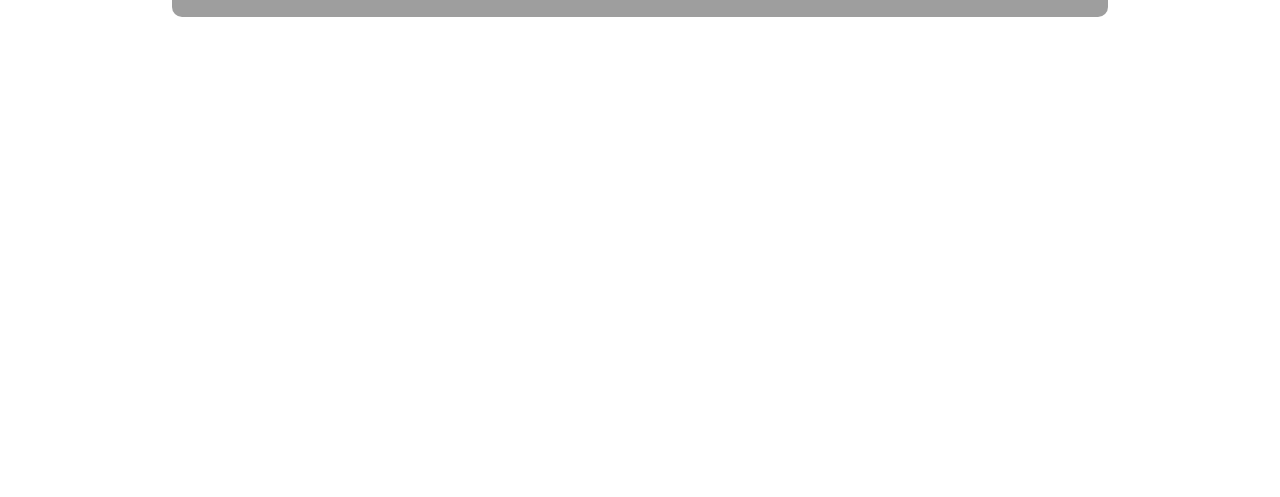
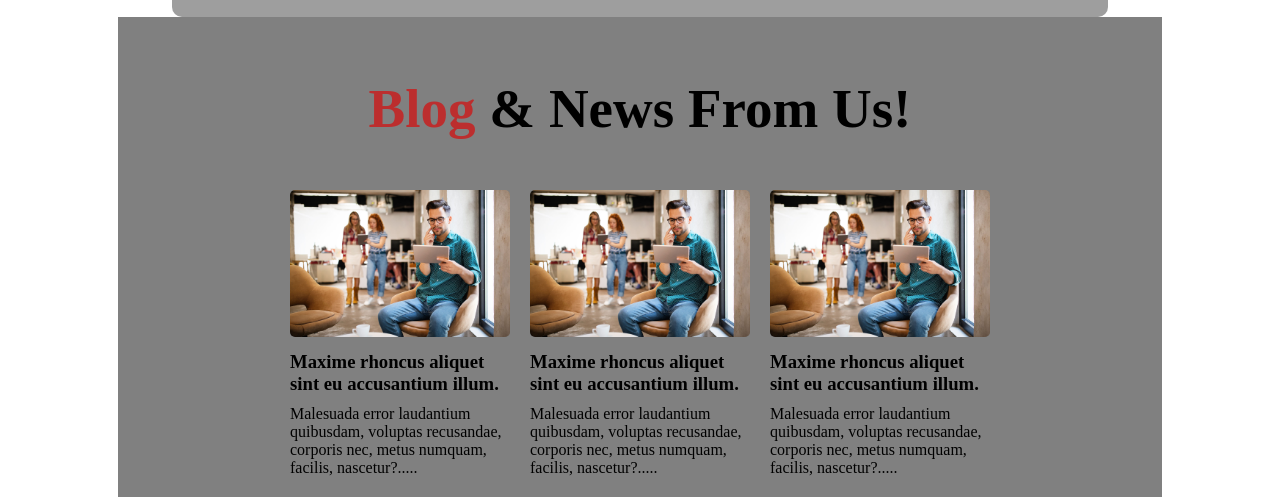
Before and after one commit to Jubayer234/digital-agency, a plain HTML site: page index.html in a window 1280 px wide. Shown: the part 1877-2374 px from the top of the page. Before the commit the page ends 1894 px from the top, so only its background shows below. Drawn offline with Linux system fonts and the light colour scheme; grey boxes are pictures that could not be loaded.

Commit message:
added blog part

```diff
--- a/index.html
+++ b/index.html
@@ -108,7 +108,36 @@
                 <button class="btn">Make Appoinment</button>
             </div>
         </div>
+        <div class="blog-container">
+            <h1 class="title blog-title"> <span class="primary">Blog</span> & News From Us!</h1>
 
+            <div class="cards">
+                <div class="card">
+                    <img class="blog-img" src="./asset/image/blog-1.jpg" alt="">
+                    <h3 class="card-title">Maxime rhoncus aliquet sint eu accusantium illum.</h3>
+                    <p>
+                        Malesuada error laudantium quibusdam, voluptas recusandae,
+              corporis nec, metus numquam, facilis, nascetur?.....
+                    </p>
+                </div>
+                <div class="card">
+                    <img class="blog-img" src="./asset/image/blog-1.jpg" alt="">
+                    <h3 class="card-title">Maxime rhoncus aliquet sint eu accusantium illum.</h3>
+                    <p>
+                        Malesuada error laudantium quibusdam, voluptas recusandae,
+              corporis nec, metus numquam, facilis, nascetur?.....
+                    </p>
+                </div>
+                <div class="card">
+                    <img class="blog-img" src="./asset/image/blog-1.jpg" alt="">
+                    <h3 class="card-title">Maxime rhoncus aliquet sint eu accusantium illum.</h3>
+                    <p>
+                        Malesuada error laudantium quibusdam, voluptas recusandae,
+              corporis nec, metus numquam, facilis, nascetur?.....
+                    </p>
+                </div>
+            </div>
+        </div>
     </main>
     <footer>
 
--- a/style.css
+++ b/style.css
@@ -112,7 +112,7 @@ align-items: center;
 }
 .appoinment-container{
     background-image: url(./asset/business.jpg.jpg);
-    background-size: cover;
+   background-size: cover;
     display: flex;
     justify-content: space-around;
     width: 70%;
@@ -133,3 +133,33 @@ align-items: center;
   border-right: 2px solid black;
 
 }
+.blog-container{
+    width: 80%;
+    margin: auto;
+    background-color: gray;
+    padding: 10px; }
+.blog-title{
+    color: black;
+    text-align: center;
+    margin: 50px;
+}
+.card{
+    width: 220px;
+    height: 300px;
+    box-shadow: 4px 8px 4px gray;
+    border-radius:5px;
+
+}
+.blog-img{
+    width: 100%;
+    border-radius: 5px;
+}
+.card-title{
+    margin-top: 10px;
+    margin-bottom: 10px;
+}
+.cards{
+    display: flex;
+    justify-content: center;
+    gap: 20px;
+}
```
